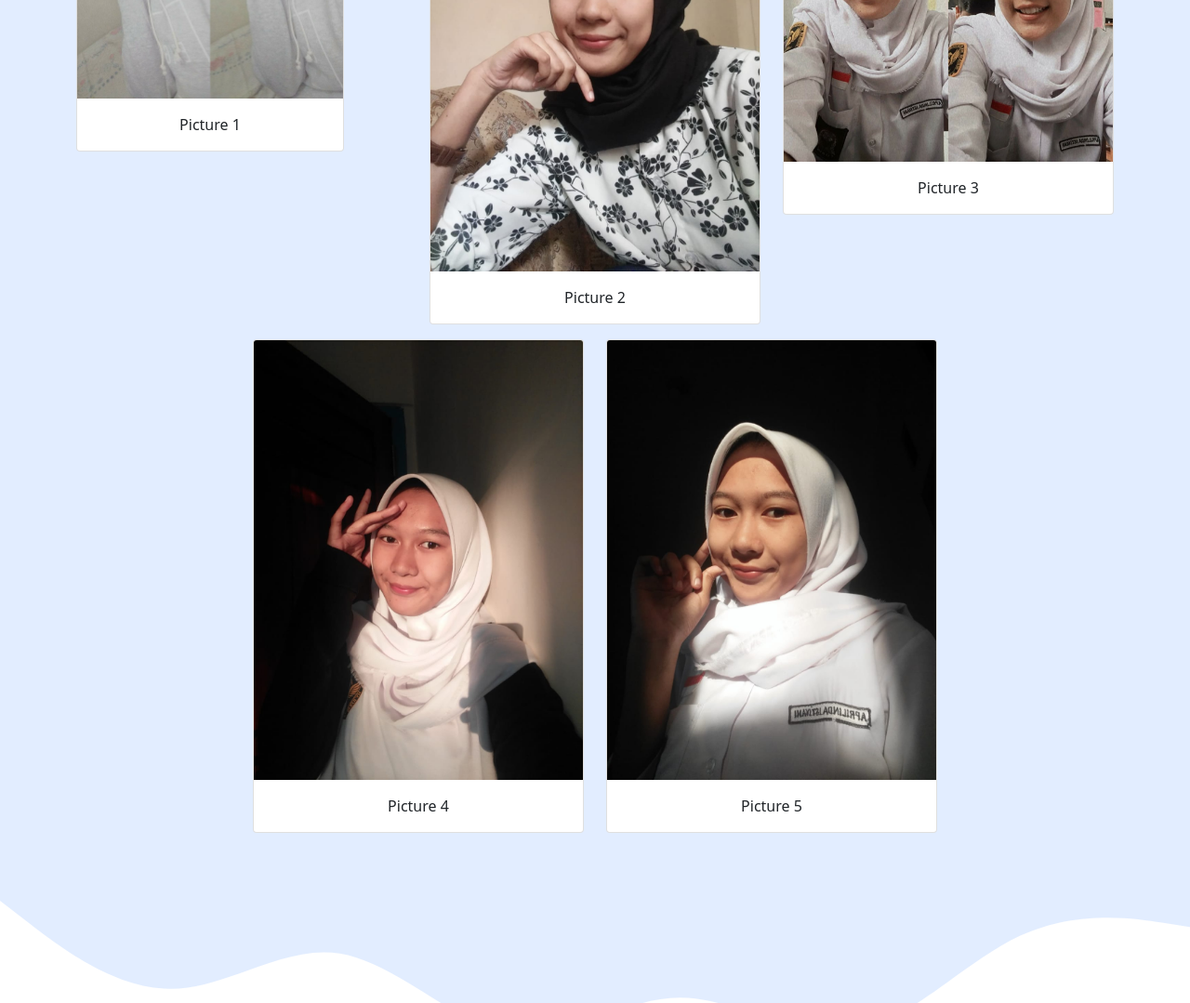
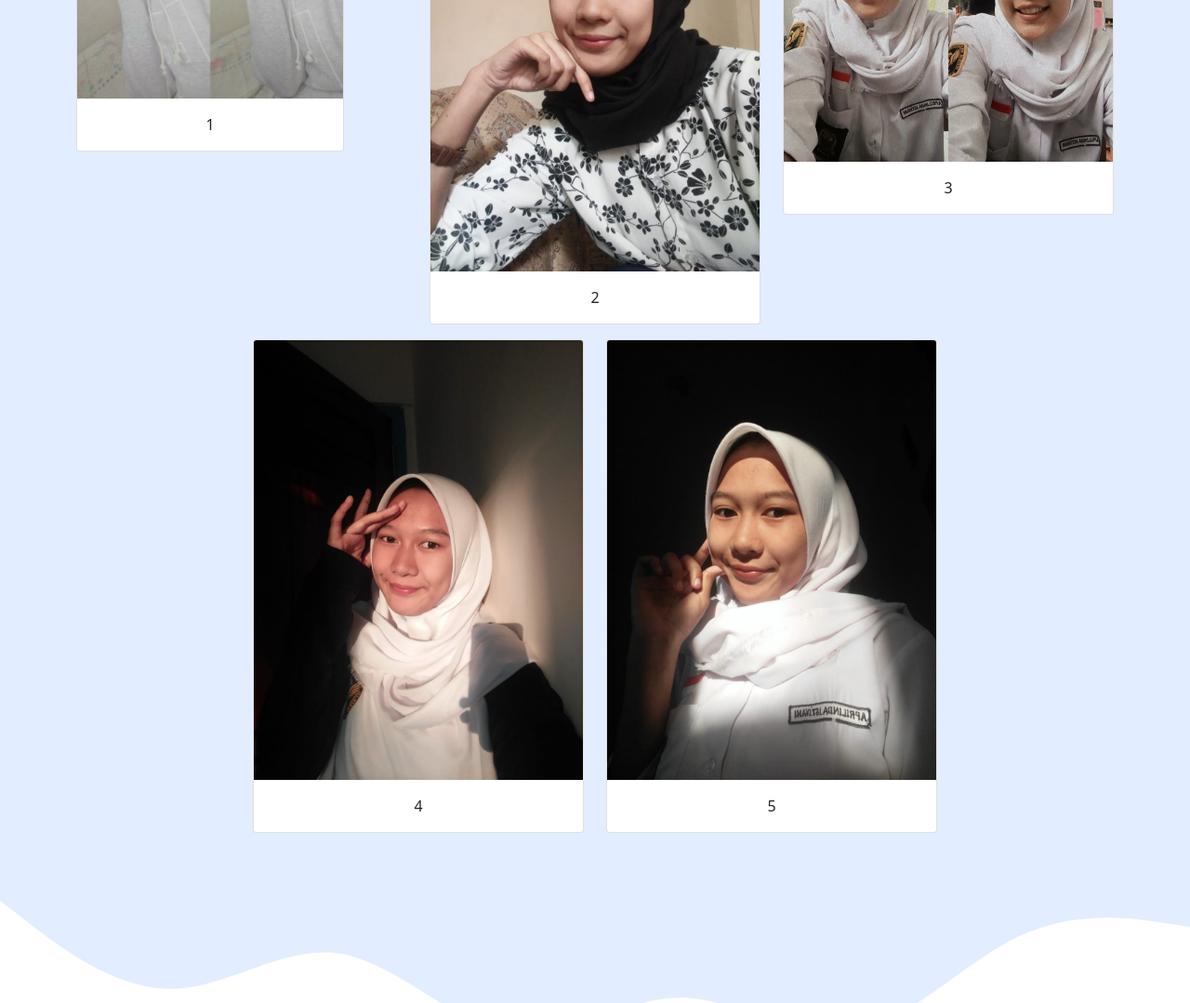
Before and after one commit to Mukclay/Happy-Sweet-Seventeen, a plain HTML site: page index.html in a window 1280 px wide. Shown: the part 1620-2699 px from the top of the page at 93% size. Drawn offline with nearby package versions, Linux system fonts and the light colour scheme.

Commit message:
hapus tulisan picture

```diff
--- a/index.html
+++ b/index.html
@@ -28,6 +28,7 @@
   </head>
   <body id="home">
     <audio src="msc/hbd.mp3" id="myAudio" loop></audio>
+    <!-- <iframe width="560" height="315" src="https://www.youtube.com/embed/apZ-FtdD4VE?rel=0&autoplay=100" frameborder="0" allowfullscreen></iframe> -->
     <!-- NavBar -->
     <nav class="navbar navbar-expand-lg navbar-dark bg-primary shadow-sm fixed-top">
       <div class="container">
@@ -107,7 +108,7 @@
             <div class="card" style="width: 18rem">
               <img src="img/april/1.jpg" class="card-img-top" alt="Picture 1" />
               <div class="card-body">
-                <p class="card-text">Picture 1</p>
+                <p class="card-text">1</p>
               </div>
             </div>
           </div>
@@ -115,7 +116,7 @@
             <div class="card">
               <img src="img/april/2.jpg" class="card-img-top" alt="Picture 2" />
               <div class="card-body">
-                <p class="card-text">Picture 2</p>
+                <p class="card-text">2</p>
               </div>
             </div>
           </div>
@@ -123,7 +124,7 @@
               <div class="card">
                 <img src="img/april/3.jpg" class="card-img-top" alt="Picture 3" />
                 <div class="card-body">
-                  <p class="card-text">Picture 3</p>
+                  <p class="card-text">3</p>
                 </div>
               </div>
             </div>
@@ -131,7 +132,7 @@
             <div class="card">
               <img src="img/april/4.jpg" class="card-img-top" alt="Picture 4" />
               <div class="card-body">
-                <p class="card-text">Picture 4</p>
+                <p class="card-text">4</p>
               </div>
             </div>
           </div>
@@ -139,7 +140,7 @@
             <div class="card">
               <img src="img/april/5.jpg" class="card-img-top" alt="Picture 5" />
               <div class="card-body">
-                <p class="card-text">Picture 5</p>
+                <p class="card-text">5</p>
               </div>
             </div>
           </div>
```
